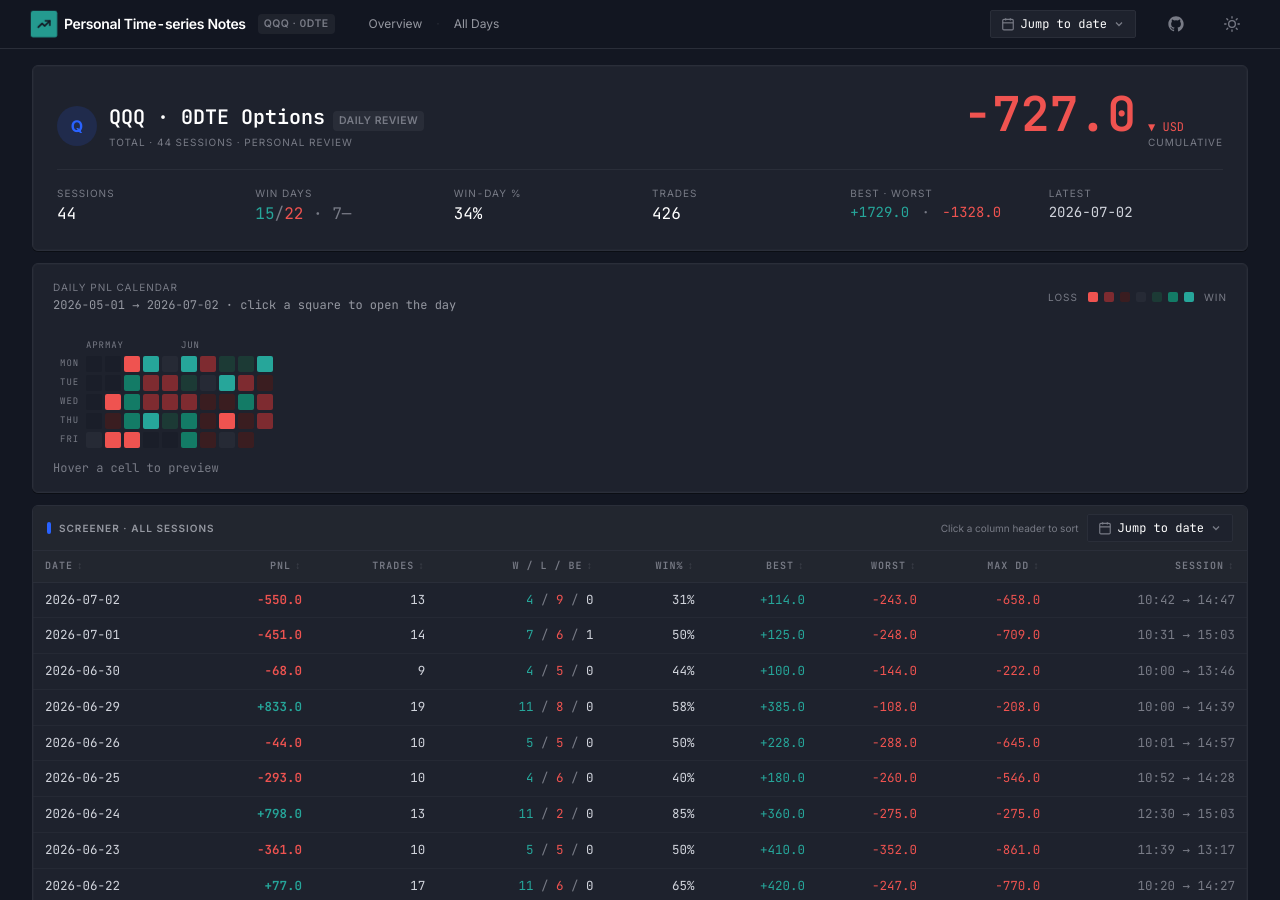
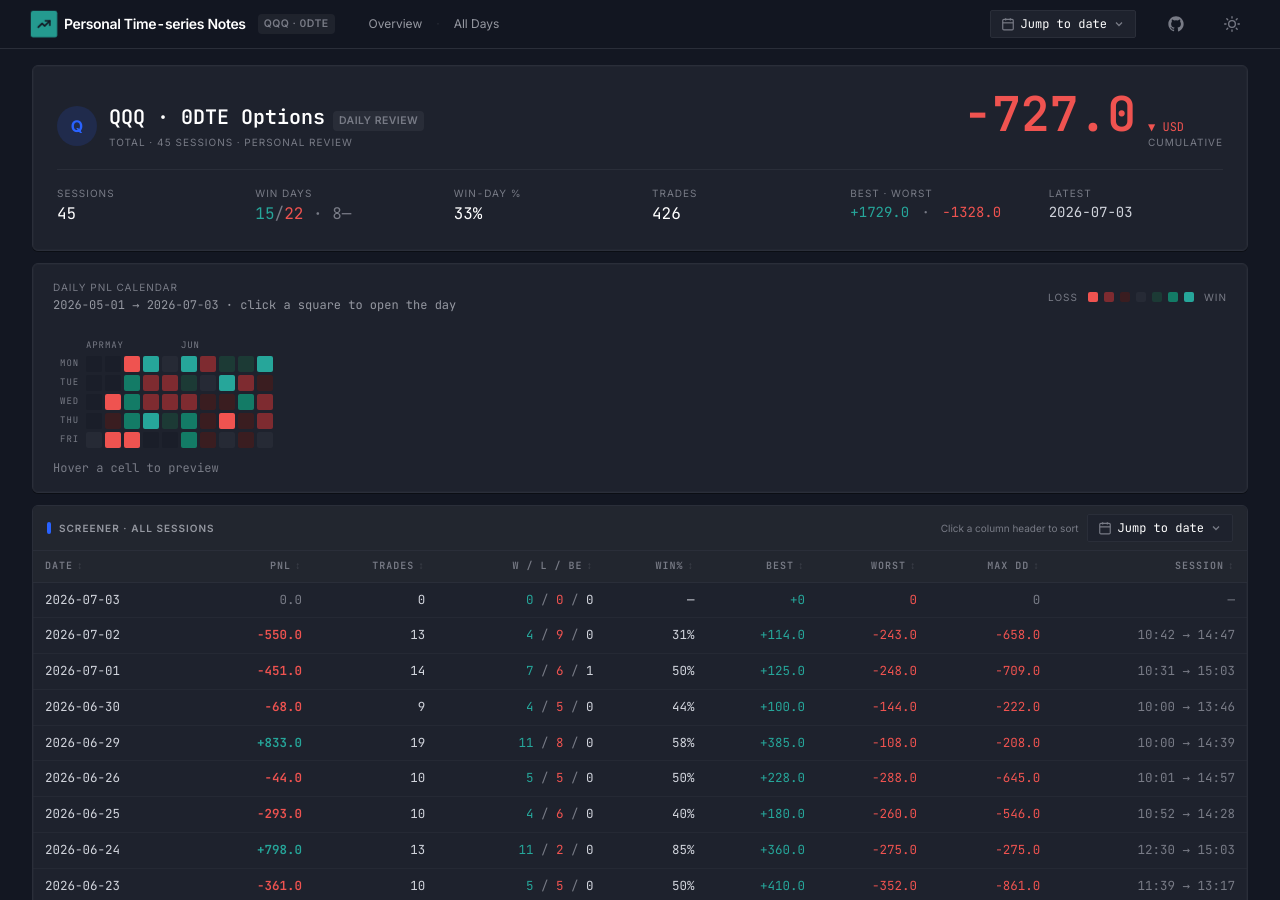
Before and after one commit to Momo733/qtrade-reports, a Jekyll site: the page built from index.md, in a window 1280 px wide and 900 px high. Built offline with Jekyll 4.4.1, drawn with Linux system fonts in a browser that asks for light colours; nearby versions of some CDN libraries; part of the change alters nothing that is shown.

Commit message:
auto: daily report 2026-07-03

```diff
--- a/_data/days.yml
+++ b/_data/days.yml
@@ -558,3 +558,14 @@
   first_entry_et: "10:42"
   last_exit_et: "14:47"
   has_chart: true
+- date: "2026-07-03"
+  pnl: 0.0
+  trades: 0
+  wins: 0
+  losses: 0
+  breakeven: 0
+  win_rate: 0.0
+  biggest_win: 0
+  biggest_loss: 0
+  max_drawdown_usd: 0.0
+  has_chart: false
--- /dev/null
+++ b/daily-trades/2026-07-03.md
@@ -0,0 +1,180 @@
+---
+layout: daily
+date: "2026-07-03"
+title: "2026-07-03 (±0.00 USD)"
+pnl: 0.0
+trades: 0
+wins: 0
+losses: 0
+breakeven: 0
+win_rate: 0.0
+biggest_win: 0
+biggest_loss: 0
+max_drawdown_usd: 0.0
+has_chart: false
+has_funnel: false
+---
+
+（当日无成交）
+
+## 汇总
+
+- 总笔数：0
+- 盈利：0
+- 亏损：0
+- 胜率：0.0%
+- 总 PnL：+0.00 USD
+- 平均最高浮盈：0.0%
+- 最高浮盈 ≥25% / ≥50% / ≥75%：0 / 0 / 0
+
+## 当日 K 线（QQQ）
+
+当日无 K 线数据
+
+## 运行配置
+
+> 配置来源：报告生成时的 bin/.env（trader 运行时 env，非当日快照）
+
+### 模式与窗口
+
+| 参数 | 值 | 含义 |
+|---|---|---|
+| TRADING_MODE | live | 模式：paper / live |
+| SYMBOL | QQQ.US | 交易标的 |
+| START_TIME | 04:00 | 允许开仓窗口起 (ET) |
+| END_TIME | 15:50 | 强制平仓时间 (ET) |
+| ENTRY_CUTOFF_MINUTES | 60 | 收盘前停止开仓的分钟数 |
+| CHECK_INTERVAL | 5 | 主循环采样间隔（秒） |
+| MAX_BAR_AGE_SECONDS | 120 | K 线最大允许滞后（秒） |
+| ALLOW_EXTENDED_HOURS | true | 是否允许盘前盘后行情参与判定 |
+| OPTION_EXTENDED_HOURS | false | 是否允许盘前盘后期权下单 |
+
+### 仓位 & 风控
+
+| 参数 | 值 | 含义 |
+|---|---|---|
+| CAPITAL | 100000 | 名义资金 (USD) |
+| POSITION_PCT | 1 | 单笔预算占名义资金的百分比 |
+| MIN_CONTRACTS | 1 | 单笔最少合约数 |
+| MAX_TRADES | 50 | 当日最多开仓笔数 |
+| DAILY_LIMIT_ENABLED | false | 当日亏损熔断开关 |
+| DAILY_LIMIT | 5.0 | 当日亏损熔断阈值（×Capital，%） |
+| MAX_HOLD_BARS | 60 | 持仓时间上限（分钟） |
+| ORDER_TIMEOUT_SECONDS | 60 | 委托挂单超时（秒）后撤单 |
+| CANCEL_CONFIRM_TIMEOUT_SECONDS | 60 | 撤单确认超时（秒） |
+| ENTRY_COOLDOWN_SECONDS | 60 | 同标的撤单后冷却期（秒） |
+
+### 期权选择
+
+| 参数 | 值 | 含义 |
+|---|---|---|
+| TARGET_DELTA | 0.35 | 目标 BSM delta 绝对值；0 表示禁用 delta 路径 |
+| FALLBACK_IV | 0.30 | 链合约 IV=0 时的回退年化波动率 |
+| OPTION_OFFSET | 2.0 | 降级路径的固定行权价偏移 (USD) |
+| MAX_OPTION_SPREAD_PCT | 0.20 | 期权报价价差上限，超过则放弃开仓 |
+
+### 信号引擎
+
+| 参数 | 值 | 含义 |
+|---|---|---|
+| LOOKBACK | 5 | 突破通道宽度（根数） |
+| SL | 0.25 | 固定止损比例（相对入场期权价） |
+| TP_PARTIAL_PCT | 0.75 | 分批止盈与追踪门槛的峰值盈亏比例 |
+| TP_TRAIL_DROP | 0.30 | 从峰值回撤触发追踪止盈的比例 |
+| MAX_GAP | 0.0020 | 突破允许的最大相对偏离 |
+| VOL_MULT | 0.8 | 成交量过滤倍数 |
+| MIN_BODY | 0.0003 | 最小实体比率 |
+
+### TrendStop（趋势走坏止损）
+
+| 参数 | 值 | 含义 |
+|---|---|---|
+| TREND_STOP_ENABLED | true | 趋势走坏止损总开关 |
+| TREND_STOP_EMA_PERIOD | 9 | EMA 周期 |
+| TREND_STOP_SLOPE_LOOKBACK | 1 | EMA 斜率回看根数 |
+| TREND_STOP_RANGE_WINDOW | 20 | 振幅分位窗口 |
+| TREND_STOP_RANGE_PCTL | 0.70 | 振幅分位阈值 |
+| TREND_STOP_BODY_MIN | 0.60 | 实体占比下限 |
+
+### Shadow 记录
+
+| 参数 | 值 | 含义 |
+|---|---|---|
+| SHADOW_RECORDING_ENABLED | true | Shadow 主开关 |
+| SHADOW_HOLDING_QUOTE_ENABLED | true | 持仓合约逐 tick 报价 |
+| SHADOW_CHAIN_SNAPSHOT_ENABLED | true | 突破候选时的期权链快照 |
+| SHADOW_CHAIN_STRIKES | 4 | ATM±N strikes |
+| SHADOW_CHAIN_COOLDOWN_SECONDS | 60 | 同方向 chain 抓取最小间隔 |
+| SHADOW_DIR | bin/shadow | jsonl 输出目录 |
+
+### 信号品质过滤 (issue #30)
+
+| 参数 | 值 | 含义 |
+|---|---|---|
+| QUALITY_FILTER_ENABLED | true | 信号品质过滤主开关（live 主门） |
+| QUALITY_FILTER_MIN_GAP_ATR14 | 0.5 | gap/ATR14 最低门槛（0.5 = 拦截亏损甜区） |
+
+### Regime 过滤 (live 拦截)
+
+| 参数 | 值 | 含义 |
+|---|---|---|
+| REGIME_FILTER_ENABLED | true | VWAP regime 评估开关 |
+| REGIME_FILTER_METHOD | linreg | 斜率计算方法：linreg / endpoint / strict |
+| REGIME_FILTER_VWAP_BARS | 5 | VWAP 斜率窗口（根数） |
+| REGIME_FILTER_RETURN_BARS | 15 | 收盘价斜率窗口（根数） |
+| REGIME_FILTER_MODE | directional | 决策模式：off / chop_only / chop_directional / directional |
+| REGIME_FILTER_AS_SHADOW | false | true=只观察不阻断 false=硬阻断 |
+
+### 入场过滤 (issue #36)
+
+| 参数 | 值 | 含义 |
+|---|---|---|
+| ENTRY_FILTER_ENABLED | true | Keltner chase 入场过滤主开关 |
+| ENTRY_FILTER_AS_SHADOW | false | true=只观察记录 false=硬拦截 |
+| ENTRY_FILTER_EMA_PERIOD | 20 | EMA 周期（默认 20） |
+| ENTRY_FILTER_ATR_PERIOD | 20 | ATR 周期（默认 20） |
+| ENTRY_FILTER_CHASE_THRESHOLD | 1.5 | chase σ 拦截门槛（默认 1.5） |
+| ENTRY_FILTER_ACCEL_LOOKBACK | 3 | accel 窗口（默认 3 根，仍创新极值则放行） |
+
+### DUD 系早砍出场 (live 2026-06-24)
+
+| 参数 | 值 | 含义 |
+|---|---|---|
+| DUD_TIMEOUT_SHADOW_ENABLED | true | DUD 超时早砍主开关 |
+| DUD_TIMEOUT_MINUTES | 5 | arm 分钟（held≥此值才评估） |
+| DUD_TIMEOUT_MIN_FAV_R | 0.3 | 没启动门：全程峰值顺向<此 ATR 倍数 |
+| DUD_TIMEOUT_AS_SHADOW | false | true=只记录 false=真实砍单(dud_timeout) |
+| CONFIRMED_DUD_CUT_SHADOW_ENABLED | true | 确认烂单早砍主开关 |
+| CONFIRMED_DUD_CUT_MINUTES | 3 | arm 分钟（地板 3） |
+| CONFIRMED_DUD_CUT_MIN_FAV_R | 1.0 | 没启动门 ATR 阈值（天花板 1.0，Tier C） |
+| CONFIRMED_DUD_CUT_MAX_ADVERSE_PCT | 0.10 | 沉水确认门：权利金≤-此比例（地板 0.10，Tier C） |
+| CONFIRMED_DUD_CUT_AS_SHADOW | false | true=只记录 false=真实砍单(confirmed_dud_cut，置于 stop_loss 之上) |
+| CONFIRMED_DUD_CUT_MAX_DAILY_FIRES | 5 | 单日真实砍单上限（跨重启计数） |
+
+## Shadow Regime 观察（仅观察，不参与实盘）
+
+> 三条规则均处于影子模式，仅用于事后对比，未进入实盘 trader 路径。
+> live_pnl / live_trades 由 backtest_vwap_regime.pair_trades 汇总所有 exit 事件，与正文头部「总 PnL」存在差异时以本节为准（daily_trade_report 在分批平仓收尾时会丢失一笔退出事件）。
+
+### 规则汇总
+
+| 规则 | 匹配 | 过滤 | blocked_loss | opportunity_cost | hypo_pnl | 决策准确率 |
+|---|---|---|---|---|---|---|
+| endpoint 10/30 | 0 | 0 | +0.00 | +0.00 | +0.00 | - |
+| linreg 5/15 | 0 | 0 | +0.00 | +0.00 | +0.00 | - |
+| linreg 10/30 | 0 | 0 | +0.00 | +0.00 | +0.00 | - |
+
+### 逐笔判定
+
+当日无可观察交易
+
+## Shadow 分档参数对比候选（每日重放）
+
+> 离线重放当日 shadow JSONL，对每个 (tier1_peak, tier1_drop) 候选独立重算 would-fire；仅用于参数选型对比，不参与实盘交易。PROD 行是当前 live 生产参数，CAND 行是离线扫参出的领先候选。
+
+| 标签 | tier1 peak | tier1 drop | fires | stale | NEW PnL Δ | legacy-no-stale | legacy-all |
+|---|---|---|---|---|---|---|---|
+| PROD | 0.30 | 0.15 | 0 | 0 | $+0.00 | $+0.00 | $+0.00 |
+| CAND | 0.35 | 0.20 | 0 | 0 | $+0.00 | $+0.00 | $+0.00 |
+
+- 当日 CAND - PROD（NEW 口径）：$+0.00  ｜ 当日 CAND fires 0 vs PROD fires 0
```
